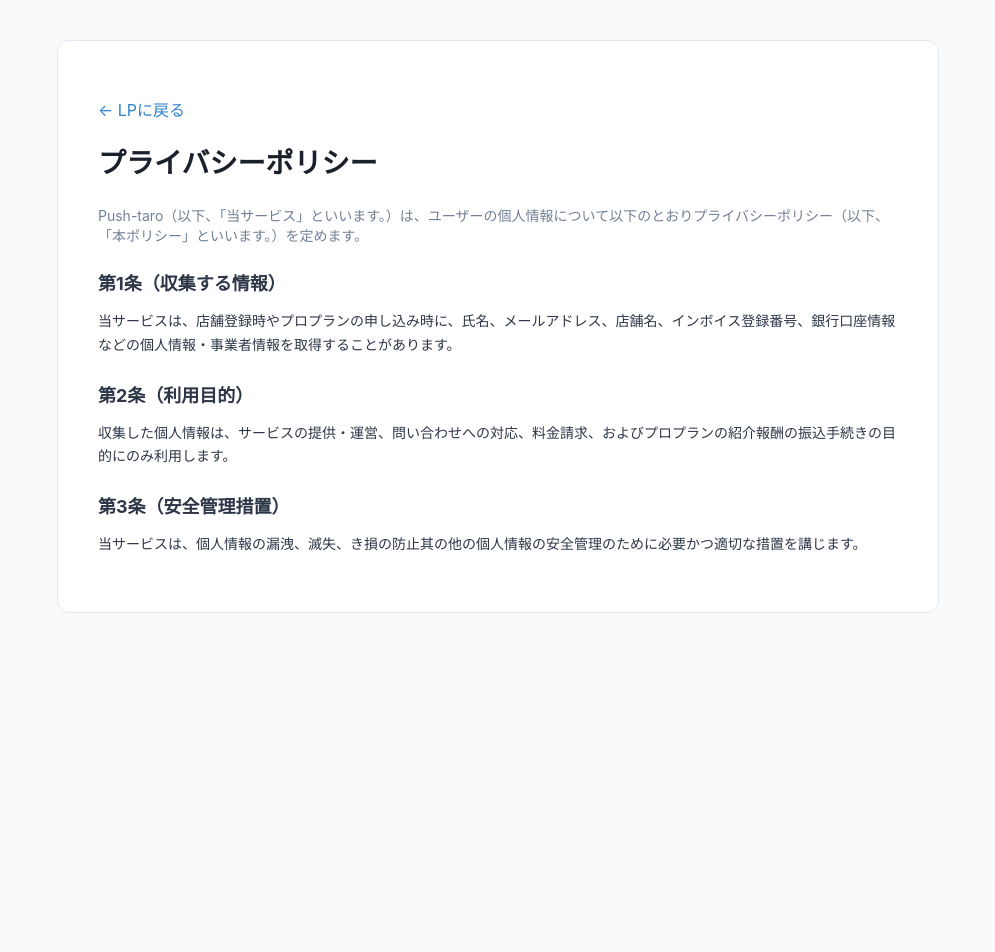
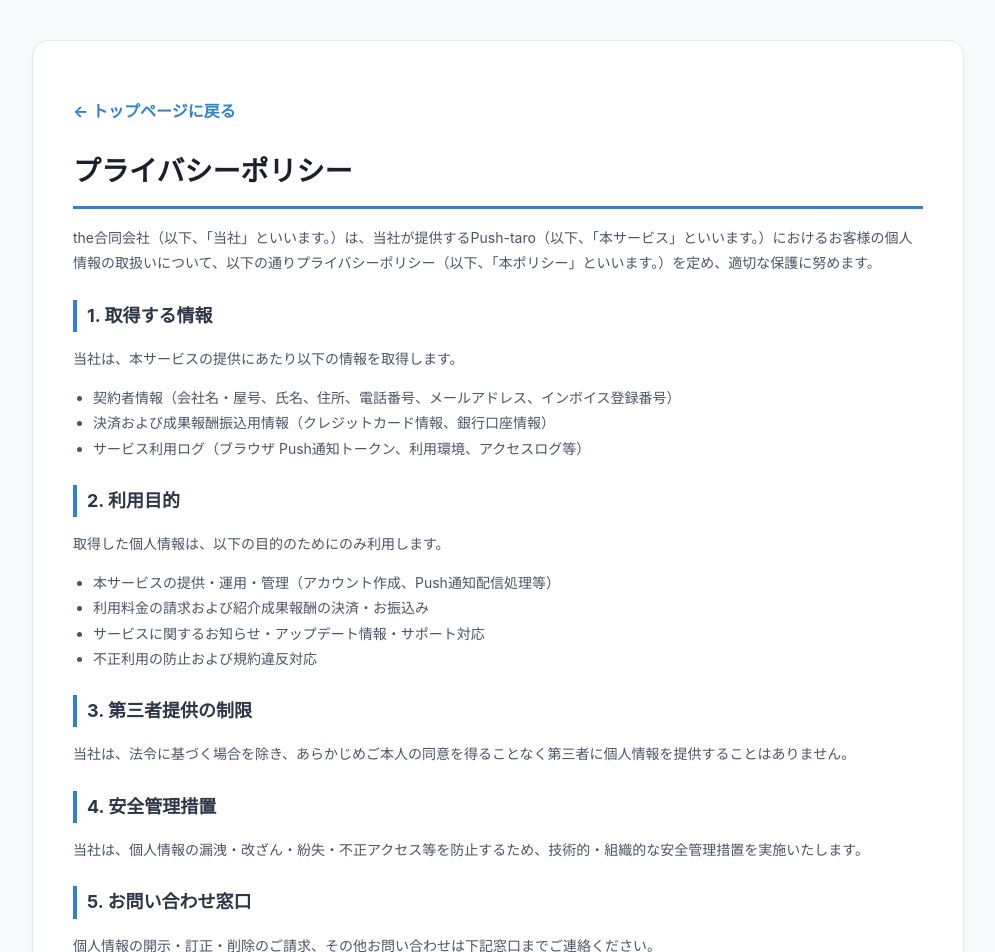
Before and after one commit to thellcishii-lang/push-taro, a Next.js app: page /privacy in a window 1280 px wide. Shown: the top 952 px of the page, without its empty margins (142-1137 px from the left). Before the commit the page ends 880 px from the top, so only its background shows below. Built offline with nearby package versions, Linux system fonts and the light colour scheme.

Commit message:
Update page.tsx

```diff
--- a/app/privacy/page.tsx
+++ b/app/privacy/page.tsx
@@ -1,22 +1,71 @@
+'use client';
+
 import Link from 'next/link';
 
 export default function PrivacyPage() {
   return (
-    <div style={{ fontFamily: '-apple-system, BlinkMacSystemFont, "Segoe UI", Roboto, sans-serif', color: '#2d3748', background: '#f8fafc', minHeight: '100vh', padding: '40px 20px' }}>
-      <div style={{ maxWidth: '800px', margin: '0 auto', background: '#fff', padding: '40px', borderRadius: '12px', border: '1px solid #e2e8f0' }}>
-        <p style={{ marginBottom: '20px' }}><Link href="/lp" style={{ color: '#3182ce', textDecoration: 'none' }}>← LPに戻る</Link></p>
-        <h1 style={{ fontSize: '28px', fontWeight: '800', marginBottom: '24px', color: '#1a202c' }}>プライバシーポリシー</h1>
+    <div style={{ fontFamily: '-apple-system, BlinkMacSystemFont, "Segoe UI", Roboto, sans-serif', color: '#2d3748', background: '#f8fafc', minHeight: '100vh', padding: '40px 20px', lineHeight: '1.8' }}>
+      <div style={{ maxWidth: '850px', margin: '0 auto', background: '#fff', padding: '40px', borderRadius: '16px', border: '1px solid #e2e8f0', boxShadow: '0 4px 12px rgba(0,0,0,0.03)' }}>
 
-        <p style={{ marginBottom: '16px', fontSize: '14px', color: '#718096' }}>Push-taro（以下、「当サービス」といいます。）は、ユーザーの個人情報について以下のとおりプライバシーポリシー（以下、「本ポリシー」といいます。）を定めます。</p>
+        <p style={{ marginBottom: '20px' }}>
+          <Link href="/" style={{ color: '#3182ce', textDecoration: 'none', fontWeight: 'bold' }}>← トップページに戻る</Link>
+        </p>
 
-        <h3 style={{ fontSize: '18px', fontWeight: '700', marginTop: '24px', marginBottom: '8px' }}>第1条（収集する情報）</h3>
-        <p style={{ fontSize: '14px', lineHeight: '1.7', marginBottom: '16px' }}>当サービスは、店舗登録時やプロプランの申し込み時に、氏名、メールアドレス、店舗名、インボイス登録番号、銀行口座情報などの個人情報・事業者情報を取得することがあります。</p>
+        <h1 style={{ fontSize: '28px', fontWeight: '800', marginBottom: '16px', color: '#1a202c', borderBottom: '3px solid #3182ce', paddingBottom: '10px' }}>
+          プライバシーポリシー
+        </h1>
 
-        <h3 style={{ fontSize: '18px', fontWeight: '700', marginTop: '24px', marginBottom: '8px' }}>第2条（利用目的）</h3>
-        <p style={{ fontSize: '14px', lineHeight: '1.7', marginBottom: '16px' }}>収集した個人情報は、サービスの提供・運営、問い合わせへの対応、料金請求、およびプロプランの紹介報酬の振込手続きの目的にのみ利用します。</p>
+        <p style={{ marginBottom: '24px', fontSize: '14px', color: '#4a5568' }}>
+          the合同会社（以下、「当社」といいます。）は、当社が提供するPush-taro（以下、「本サービス」といいます。）におけるお客様の個人情報の取扱いについて、以下の通りプライバシーポリシー（以下、「本ポリシー」といいます。）を定め、適切な保護に努めます。
+        </p>
 
-        <h3 style={{ fontSize: '18px', fontWeight: '700', marginTop: '24px', marginBottom: '8px' }}>第3条（安全管理措置）</h3>
-        <p style={{ fontSize: '14px', lineHeight: '1.7', marginBottom: '16px' }}>当サービスは、個人情報の漏洩、滅失、き損の防止其の他の個人情報の安全管理のために必要かつ適切な措置を講じます。</p>
+        <section style={{ marginBottom: '24px' }}>
+          <h2 style={{ fontSize: '18px', fontWeight: '700', color: '#2d3748', marginBottom: '8px', borderLeft: '4px solid #3182ce', paddingLeft: '10px' }}>1. 取得する情報</h2>
+          <p style={{ fontSize: '14px', color: '#4a5568' }}>当社は、本サービスの提供にあたり以下の情報を取得します。</p>
+          <ul style={{ fontSize: '14px', color: '#4a5568', paddingLeft: '20px' }}>
+            <li>契約者情報（会社名・屋号、氏名、住所、電話番号、メールアドレス、インボイス登録番号）</li>
+            <li>決済および成果報酬振込用情報（クレジットカード情報、銀行口座情報）</li>
+            <li>サービス利用ログ（ブラウザ Push通知トークン、利用環境、アクセスログ等）</li>
+          </ul>
+        </section>
+
+        <section style={{ marginBottom: '24px' }}>
+          <h2 style={{ fontSize: '18px', fontWeight: '700', color: '#2d3748', marginBottom: '8px', borderLeft: '4px solid #3182ce', paddingLeft: '10px' }}>2. 利用目的</h2>
+          <p style={{ fontSize: '14px', color: '#4a5568' }}>取得した個人情報は、以下の目的のためにのみ利用します。</p>
+          <ul style={{ fontSize: '14px', color: '#4a5568', paddingLeft: '20px' }}>
+            <li>本サービスの提供・運用・管理（アカウント作成、Push通知配信処理等）</li>
+            <li>利用料金の請求および紹介成果報酬の決済・お振込み</li>
+            <li>サービスに関するお知らせ・アップデート情報・サポート対応</li>
+            <li>不正利用の防止および規約違反対応</li>
+          </ul>
+        </section>
+
+        <section style={{ marginBottom: '24px' }}>
+          <h2 style={{ fontSize: '18px', fontWeight: '700', color: '#2d3748', marginBottom: '8px', borderLeft: '4px solid #3182ce', paddingLeft: '10px' }}>3. 第三者提供の制限</h2>
+          <p style={{ fontSize: '14px', color: '#4a5568' }}>
+            当社は、法令に基づく場合を除き、あらかじめご本人の同意を得ることなく第三者に個人情報を提供することはありません。
+          </p>
+        </section>
+
+        <section style={{ marginBottom: '24px' }}>
+          <h2 style={{ fontSize: '18px', fontWeight: '700', color: '#2d3748', marginBottom: '8px', borderLeft: '4px solid #3182ce', paddingLeft: '10px' }}>4. 安全管理措置</h2>
+          <p style={{ fontSize: '14px', color: '#4a5568' }}>
+            当社は、個人情報の漏洩・改ざん・紛失・不正アクセス等を防止するため、技術的・組織的な安全管理措置を実施いたします。
+          </p>
+        </section>
+
+        <section style={{ marginBottom: '24px' }}>
+          <h2 style={{ fontSize: '18px', fontWeight: '700', color: '#2d3748', marginBottom: '8px', borderLeft: '4px solid #3182ce', paddingLeft: '10px' }}>5. お問い合わせ窓口</h2>
+          <p style={{ fontSize: '14px', color: '#4a5568' }}>
+            個人情報の開示・訂正・削除のご請求、その他お問い合わせは下記窓口までご連絡ください。
+          </p>
+          <div style={{ background: '#f8fafc', padding: '16px', borderRadius: '8px', border: '1px solid #e2e8f0', marginTop: '10px', fontSize: '13px', color: '#4a5568' }}>
+            <p style={{ margin: '0 0 4px 0', fontWeight: 'bold' }}>the合同会社 個人情報問合せ窓口</p>
+            <p style={{ margin: '0 0 2px 0' }}>住所：〒357-0123 埼玉県飯能市中藤下郷２３−２１</p>
+            <p style={{ margin: 0 }}>E-mail：pushtaro-info@gmail.com</p>
+          </div>
+        </section>
+
       </div>
     </div>
   );
```
